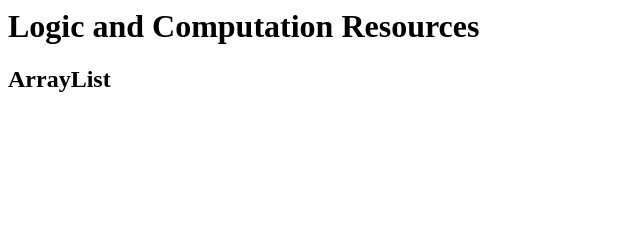
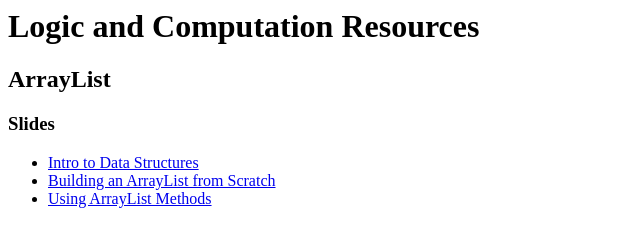
Before and after one commit to logicandcomp/logicandcomp.github.io, a plain HTML site: page index.html in a window 1280 px wide. Shown: the whole page, without its empty margins (0-640 px from the left). Drawn offline with Linux system fonts and the light colour scheme.

Commit message:
Link slide presentations to homepage

```diff
--- a/index.html
+++ b/index.html
@@ -1,9 +1,18 @@
 <html>
+
 <head>
   <title>Logic and Computation Resources</title>
 </head>
+
 <body>
-<h1>Logic and Computation Resources</h1>
-<h2> ArrayList </h2>
+  <h1>Logic and Computation Resources</h1>
+  <h2> ArrayList </h2>
+  <h3>Slides</h3>
+  <ul>
+    <li><a href="arraylist/slides/data-structures-intro/export/index.html">Intro to Data Structures</a></li>
+    <li><a href="arraylist/slides/arraylist-from-scratch/export/index.html">Building an ArrayList from Scratch</a></li>
+    <li><a href="arraylist/slides/arraylist-methods/export/index.html">Using ArrayList Methods</a></li>
+  </ul>
 </body>
+
 </html>
```
